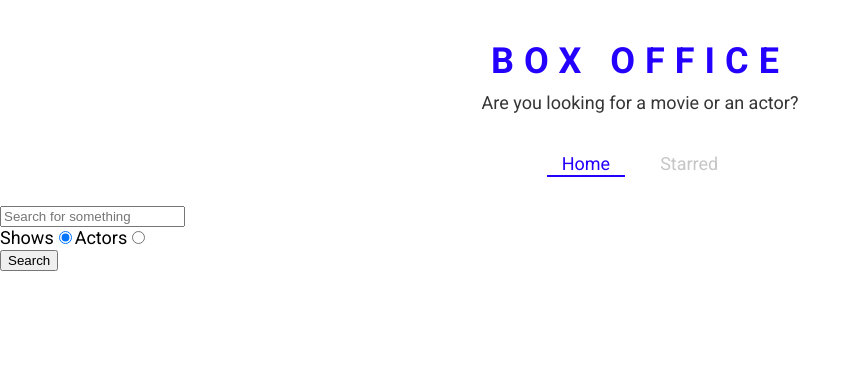
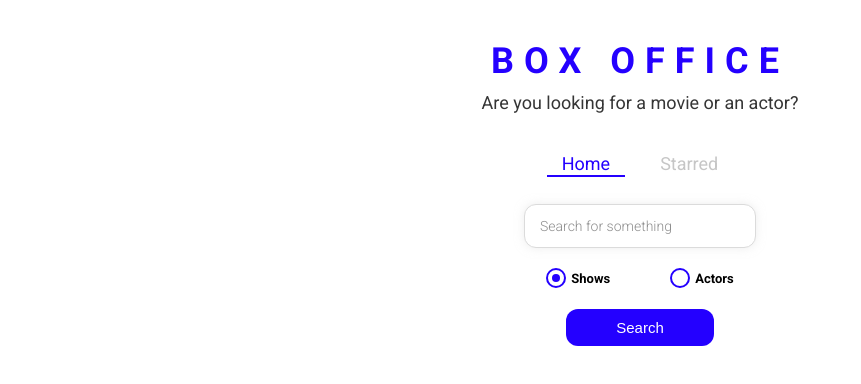
Before and after one commit to harsh021102/box-office, a React (Create React App) app: page / in a window 1280 px wide. Shown: the top 384 px of the page, without its empty margins (0-861 px from the left). Built offline with nearby package versions, Linux system fonts and the light colour scheme.

Commit message:
Styling The Entire App - Part 2

```diff
--- /dev/null
+++ b/src/components/CustomRadio.js
@@ -0,0 +1,69 @@
+import React from 'react'
+import styled from 'styled-components'
+const RadioWrapper = styled.label`
+  display: block;
+  position: relative;
+  padding-left: 25px;
+  cursor: pointer;
+  font-size: 13px;
+  user-select: none;
+  font-weight: 700;
+  line-height: 1.65;
+
+  input {
+    position: absolute;
+    opacity: 0;
+    cursor: pointer;
+  }
+
+  span {
+    position: absolute;
+    top: 0;
+    left: 0;
+    height: 16px;
+    width: 16px;
+    background-color: #fff;
+    border: 2px solid ${({ theme }) => theme.mainColors.blue};
+    border-radius: 50%;
+  }
+
+  input:checked ~ span {
+    background-color: #fff;
+    border: 2px solid ${({ theme }) => theme.mainColors.blue};
+  }
+
+  span:after {
+    content: '';
+    position: absolute;
+    display: none;
+  }
+
+  input:checked ~ span:after {
+    display: block;
+  }
+
+  span:after {
+    top: 4px;
+    left: 4px;
+    width: 8px;
+    height: 8px;
+    border-radius: 50%;
+    background: ${({ theme }) => theme.mainColors.blue};
+  }
+`;
+const CustomRadio = ({label, ...restProps}) => {
+  return (
+    <div>
+        <RadioWrapper htmlFor='restProps.id'>
+            {label}
+            <input
+            {...restProps}
+            type="radio"
+            />
+            <span/>
+        </RadioWrapper>
+    </div>
+  )
+}
+
+export default CustomRadio
--- a/src/pages/Home.jsx
+++ b/src/pages/Home.jsx
@@ -4,6 +4,8 @@
 import ShowGrid from '../components/show/ShowGrid'
 import ActorGrid from '../components/actor/ActorGrid'
 import { useLastQuery } from '../misc/custom-hooks'
+import { RadioInputsWrapper, SearchButtonWrapper, SearchInput } from './Home.styled'
+import CustomRadio from '../components/CustomRadio'
 
 const Home = () => {
 
@@ -49,20 +51,31 @@
 
   return (
     <MainPageLayout >
-      <input type="text" onKeyDown={onKeyDown} onChange={onInputChange} value={input} placeholder="Search for something"/>
+      <SearchInput type="text" onKeyDown={onKeyDown} onChange={onInputChange} value={input} placeholder="Search for something"/>
 
-      <div>
-        <label htmlFor='shows-search'>
-          Shows
-          <input id="shows-search" type="radio" value="shows" checked={isShowsSearch} onChange={onRadioChange}/>
-        </label>
-        <label htmlFor='actors-search'>
-          Actors
-          <input id="actors-search" type="radio" value="people" checked={!isShowsSearch} onChange={onRadioChange}/>
-        </label>
-      </div>
-
-      <button type="button" onClick={onSearch}>Search</button>
+      <RadioInputsWrapper>
+        <div>
+          <CustomRadio
+          label="Shows"
+          id="shows-search"
+          value="shows"
+          checked={isShowsSearch}
+          onChange={onRadioChange}
+          />
+        </div>
+        <div>
+          <CustomRadio
+            label="Actors"
+            id="actors-search"
+            value="people"
+            checked={!isShowsSearch}
+            onChange={onRadioChange}
+          />
+        </div>
+      </RadioInputsWrapper>
+      <SearchButtonWrapper>
+        <button type="button" onClick={onSearch}>Search</button>
+      </SearchButtonWrapper>
       {
         renderResults()
       }
--- /dev/null
+++ b/src/pages/Home.styled.js
@@ -0,0 +1,49 @@
+import styled from 'styled-components'
+
+export const SearchInput = styled.input`
+  display: block;
+  font-family: 'Roboto', sans-serif;
+  width: 200px;
+  margin: auto;
+  outline: none;
+  padding: 13px 15px;
+  border: 1px solid #dbdbdb;
+  box-shadow: 0px 0px 10px 0px rgba(219, 219, 219, 0.5);
+  font-size: 14px;
+  border-radius: 12px;
+  color: #8d8d8d;
+
+  &::placeholder {
+    font-weight: 300;
+    color: #8d8d8d;
+  }
+`;
+
+export const RadioInputsWrapper = styled.div`
+  display: flex;
+  justify-content: center;
+  margin: 20px 0;
+
+  div {
+    margin: 0 15px;
+  }
+`;
+
+export const SearchButtonWrapper = styled.div`
+  text-align: center;
+  margin-bottom: 35px;
+
+  button {
+    color: #fff;
+    background-color: ${({ theme }) => theme.mainColors.blue};
+    margin: auto;
+    padding: 10px 50px;
+    font-size: 15px;
+    border: none;
+    outline: none;
+    border-radius: 12px;
+    &:hover {
+      cursor: pointer;
+    }
+  }
+`;
```
